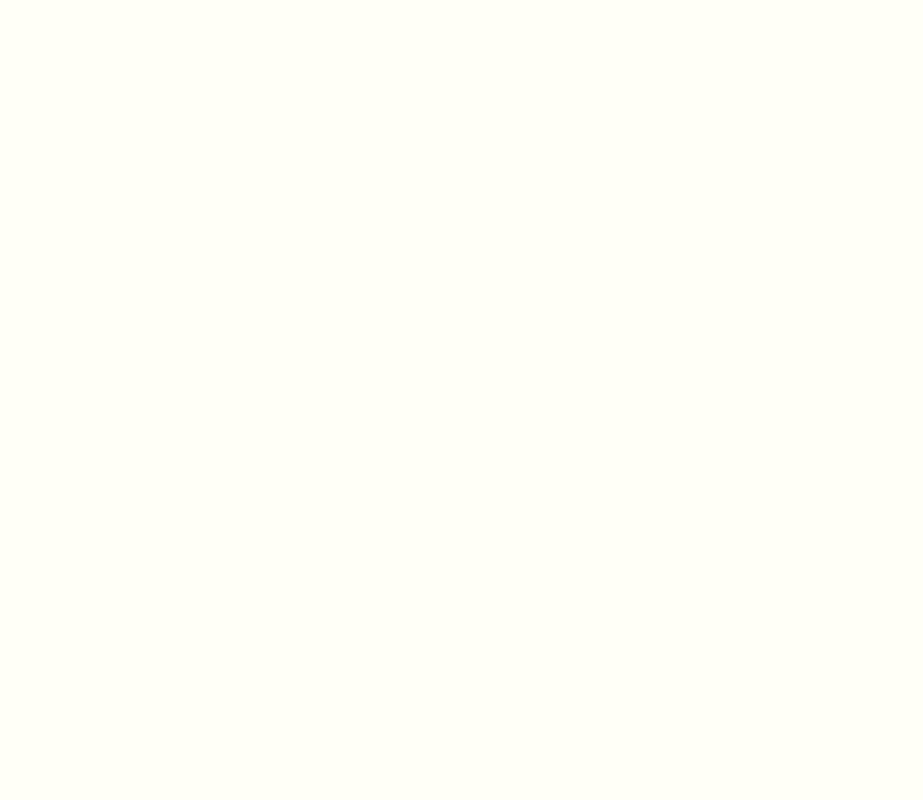
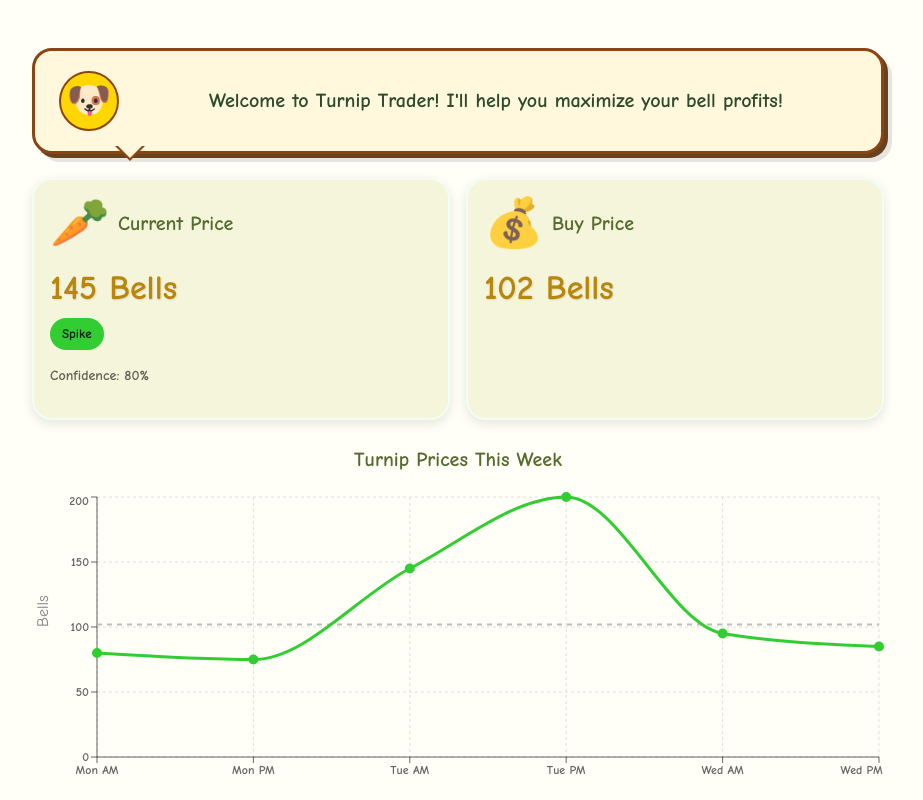
Before and after one commit to tiffanyluu/turnip-trader, a React (Vite) app in the folder frontend/: page / in a window 1280 px wide. Shown: the whole page, without its empty margins (182-1105 px from the left). Built offline with nearby package versions, Linux system fonts and the light colour scheme.

Commit message:
create some components

```diff
--- a/frontend/package.json
+++ b/frontend/package.json
@@ -17,7 +17,8 @@
     "@mui/x-charts": "^8.10.2",
     "axios": "^1.11.0",
     "react": "^19.1.1",
-    "react-dom": "^19.1.1"
+    "react-dom": "^19.1.1",
+    "recharts": "^3.1.2"
   },
   "devDependencies": {
     "@eslint/js": "^9.33.0",
--- a/frontend/src/App.tsx
+++ b/frontend/src/App.tsx
@@ -1,9 +1,32 @@
-function App() {
+import {Box, Container} from '@mui/material';
+import IsabelleTextBox from './components/shared/IsabelleTextBox';
+import TurnipCard from './components/shared/TurnipCard';
+import PatternChart from './components/shared/PatternChart';
+
+const App = () => {
   return (
-    <div>
-      {/* Your app will go here */}
-    </div>
+    <Container maxWidth='md' sx={{py: 4}}>
+      <IsabelleTextBox message="Welcome to Turnip Trader! I'll help you maximize your bell profits!" />
+      <Box sx={{display: 'grid', gridTemplateColumns: '1fr 1fr', gap: 2, my: 3}}>
+        <TurnipCard
+          title='Current Price'
+          price={145}
+          pattern='spike'
+          confidence={0.8}
+        />
+        <TurnipCard
+          title='Buy Price'
+          price={102}
+          icon='💰'
+        />
+      </Box>
+      <PatternChart
+        prices={[80, 75,145,200, 95,85]}
+        buyPrice={102}
+        pattern='spike'
+      />
+    </Container>
   )
 }
 
-export default App
+export default App;
--- /dev/null
+++ b/frontend/src/components/shared/IsabelleTextBox.tsx
@@ -0,0 +1,102 @@
+import React from 'react';
+import { Box, Paper, Typography, Avatar } from '@mui/material';
+
+interface IsabelleTextBoxProps {
+  message: string;
+  isLoading?: boolean;
+}
+
+const IsabelleTextBox: React.FC<IsabelleTextBoxProps> = ({
+  message,
+  isLoading = false
+}) => {
+  return (
+    <Paper
+      elevation={3}
+      sx={{
+        position: 'relative',
+        backgroundColor: '#FFF8DC', // Cream background
+        border: '3px solid #8B4513', // Brown border
+        borderRadius: '20px',
+        padding: '20px 24px',
+        margin: '16px 0',
+        minHeight: '80px',
+        display: 'flex',
+        alignItems: 'center',
+        gap: 2,
+        boxShadow: '4px 4px 0px #654321, 8px 8px 0px rgba(0,0,0,0.1)',
+      }}
+    >
+      <Avatar
+        sx={{
+          width: 60,
+          height: 60,
+          backgroundColor: '#FFD700',
+          color: '#8B4513',
+          fontSize: '36px',
+          border: '2px solid #8B4513',
+        }}
+      >
+        🐶
+      </Avatar>
+
+      <Box sx={{ flex: 1 }}>
+        <Typography
+          variant="body1"
+          sx={{
+            fontFamily: '"Comic Neue", "Nunito", sans-serif',
+            fontSize: '20px',
+            lineHeight: 1.5,
+            color: '#2D4A2D',
+            fontWeight: 700,
+            textAlign: 'center'
+          }}
+        >
+          {isLoading ? (
+            <Box
+              sx={{
+                display: 'inline-block',
+                animation: 'blink 1.4s infinite both',
+                '@keyframes blink': {
+                  '0%, 50%': { opacity: 1 },
+                  '51%, 100%': { opacity: 0 },
+                },
+              }}
+            >
+              Thinking...
+            </Box>
+          ) : (
+            message
+          )}
+        </Typography>
+      </Box>
+
+      <Box
+        sx={{
+          position: 'absolute',
+          bottom: '-10px',
+          left: '80px',
+          width: 0,
+          height: 0,
+          borderLeft: '15px solid transparent',
+          borderRight: '15px solid transparent',
+          borderTop: '15px solid #8B4513',
+        }}
+      />
+      <Box
+        sx={{
+          position: 'absolute',
+          bottom: '-7px',
+          left: '82px',
+          width: 0,
+          height: 0,
+          borderLeft: '13px solid transparent',
+          borderRight: '13px solid transparent',
+          borderTop: '13px solid #FFF8DC',
+        }}
+      />
+    </Paper>
+  );
+};
+
+export default IsabelleTextBox;
--- /dev/null
+++ b/frontend/src/components/shared/PatternChart.tsx
@@ -0,0 +1,107 @@
+import React from 'react';
+import { Box, Typography, useTheme } from '@mui/material';
+import { LineChart, Line, XAxis, YAxis, CartesianGrid, Tooltip, ResponsiveContainer } from 'recharts';
+
+interface PatternChartProps {
+  prices: number[];
+  buyPrice?: number;
+  title?: string;
+  pattern?: string;
+}
+
+const PatternChart: React.FC<PatternChartProps> = ({
+  prices,
+  buyPrice,
+  title = "Turnip Prices This Week",
+  pattern
+}) => {
+  const theme = useTheme();
+
+  const chartData = prices.map((price, index) => {
+    const days = ['Mon AM', 'Mon PM', 'Tue AM', 'Tue PM', 'Wed AM', 'Wed PM',
+                  'Thu AM', 'Thu PM', 'Fri AM', 'Fri PM', 'Sat AM', 'Sat PM'];
+
+    return {
+      day: days[index] || `Day ${index + 1}`,
+      price: price,
+      buyPrice: buyPrice || 100, // Reference line
+    };
+  });
+
+  const getLineColor = () => {
+    switch (pattern?.toLowerCase()) {
+      case 'spike': return theme.palette.success.main;
+      case 'decreasing': return theme.palette.error.main;
+      case 'random': return theme.palette.warning.main;
+      case 'flat': return theme.palette.info.main;
+      case 'mixed': return theme.palette.secondary.main;
+      default: return theme.palette.primary.main;
+    }
+  };
+
+  return (
+    <Box sx={{ width: '100%', height: 300 }}>
+      {title && (
+        <Typography
+          variant="h6"
+          sx={{
+            mb: 2,
+            textAlign: 'center',
+            color: 'primary.dark'
+          }}
+        >
+          {title}
+        </Typography>
+      )}
+
+      <ResponsiveContainer width="100%" height="100%">
+        <LineChart data={chartData}>
+          <CartesianGrid strokeDasharray="3 3" stroke={theme.palette.grey[300]} />
+
+          <XAxis
+            dataKey="day"
+            tick={{ fontSize: 12, fontWeight: 700 }}
+            stroke={theme.palette.text.secondary}
+          />
+
+          <YAxis
+            tick={{ fontSize: 12, fontWeight: 700  }}
+            stroke={theme.palette.text.secondary}
+            label={{ value: 'Bells', angle: -90, position: 'insideLeft' }}
+          />
+
+          <Tooltip
+            contentStyle={{
+              backgroundColor: theme.palette.background.paper,
+              border: `1px solid ${theme.palette.primary.light}`,
+              borderRadius: '8px',
+            }}
+          />
+
+          {buyPrice && (
+            <Line
+              type="monotone"
+              dataKey="buyPrice"
+              stroke={theme.palette.grey[400]}
+              strokeDasharray="5 5"
+              dot={false}
+              strokeWidth={2}
+              name="Buy Price"
+            />
+          )}
+
+          <Line
+            type="monotone"
+            dataKey="price"
+            stroke={getLineColor()}
+            strokeWidth={3}
+            dot={{ fill: getLineColor(), strokeWidth: 2, r: 4 }}
+            name="Sell Price"
+          />
+        </LineChart>
+      </ResponsiveContainer>
+    </Box>
+  );
+};
+
+export default PatternChart;
--- /dev/null
+++ b/frontend/src/components/shared/TurnipCard.tsx
@@ -0,0 +1,113 @@
+import React from 'react';
+import { Card, CardContent, Typography, Box, Chip } from '@mui/material';
+
+interface TurnipCardProps {
+  title: string;
+  price?: number;
+  pattern?: string;
+  confidence?: number;
+  children?: React.ReactNode;
+  icon?: string;
+}
+
+const TurnipCard: React.FC<TurnipCardProps> = ({
+  title,
+  price,
+  pattern,
+  confidence,
+  children,
+  icon = '🥕'
+}) => {
+    const getPatternColor = (pattern?: string): 'default' | 'primary' | 'secondary' | 'error' | 'info' | 'success' | 'warning' => {
+        switch (pattern?.toLowerCase()) {
+          case 'spike': return 'success';
+          case 'decreasing': return 'error';
+          case 'random': return 'warning';
+          case 'flat': return 'info';
+          case 'mixed': return 'secondary';
+          default: return 'default';
+        }
+      };
+
+  return (
+    <Card
+      sx={{
+        height: '100%',
+        display: 'flex',
+        flexDirection: 'column',
+        transition: 'transform 0.2s ease-in-out, box-shadow 0.2s ease-in-out',
+        '&:hover': {
+          transform: 'translateY(-4px)',
+          boxShadow: '0 8px 16px rgba(0,0,0,0.15)',
+        },
+      }}
+    >
+      <CardContent sx={{ flexGrow: 1 }}>
+        <Box
+          sx={{
+            display: 'flex',
+            alignItems: 'center',
+            gap: 1,
+            mb: 2
+          }}
+        >
+          <Typography variant="h3" component="span">
+            {icon}
+          </Typography>
+          <Typography
+            variant="h6"
+            component="h2"
+            sx={{
+              fontWeight: 600,
+              color: 'primary.dark',
+            }}
+          >
+            {title}
+          </Typography>
+        </Box>
+
+        {price && (
+          <Typography
+            variant="h4"
+            sx={{
+              color: '#B8860B',
+              fontWeight: 800,
+              mb: 1,
+              textShadow: '1px 1px 2px rgba(0,0,0,0.1)',
+            }}
+          >
+            {price} Bells
+          </Typography>
+        )}
+
+        {pattern && (
+          <Box sx={{ mb: 2 }}>
+            <Chip
+              label={pattern.charAt(0).toUpperCase() + pattern.slice(1)}
+              color={getPatternColor(pattern)}
+              variant="filled"
+              sx={{ fontWeight: 700 }}
+            />
+          </Box>
+        )}
+
+        {confidence && (
+          <Typography
+            variant="body2"
+            sx={{
+              color: 'text.secondary',
+              mb: 1,
+              fontWeight: 700,
+            }}
+          >
+            Confidence: {Math.round(confidence * 100)}%
+          </Typography>
+        )}
+
+        {children}
+      </CardContent>
+    </Card>
+  );
+};
+
+export default TurnipCard;
--- a/frontend/src/theme/theme.ts
+++ b/frontend/src/theme/theme.ts
@@ -16,7 +16,7 @@ const acColors = {
   paper: '#F5F5DC',             // Beige
 
   // Turnip colors
-  turnipYellow: '#FFD700',      // Gold
+  turnipYellow: '#DAA520',      // Goldenrod
   profit: '#32CD32',            // Lime green
   loss: '#DC143C',              // Crimson
 };
@@ -56,14 +56,21 @@ export const theme = createTheme({
       'sans-serif'
     ].join(','),
 
+    fontWeightRegular: 500,
+    fontWeightMedium: 600,
+    fontWeightBold: 700,
+
     h4: {
-      fontWeight: 600,
+      fontWeight: 700,
       color: acColors.darkGreen,
     },
 
     h6: {
+      fontWeight: 600,
+      color: acColors.brown,
+    },
+    body1: {
       fontWeight: 500,
-      color: acColors.brown,
     },
   },
 
```
Also changed, not shown: 1 other file (tests, documents, lock files or other folders).
